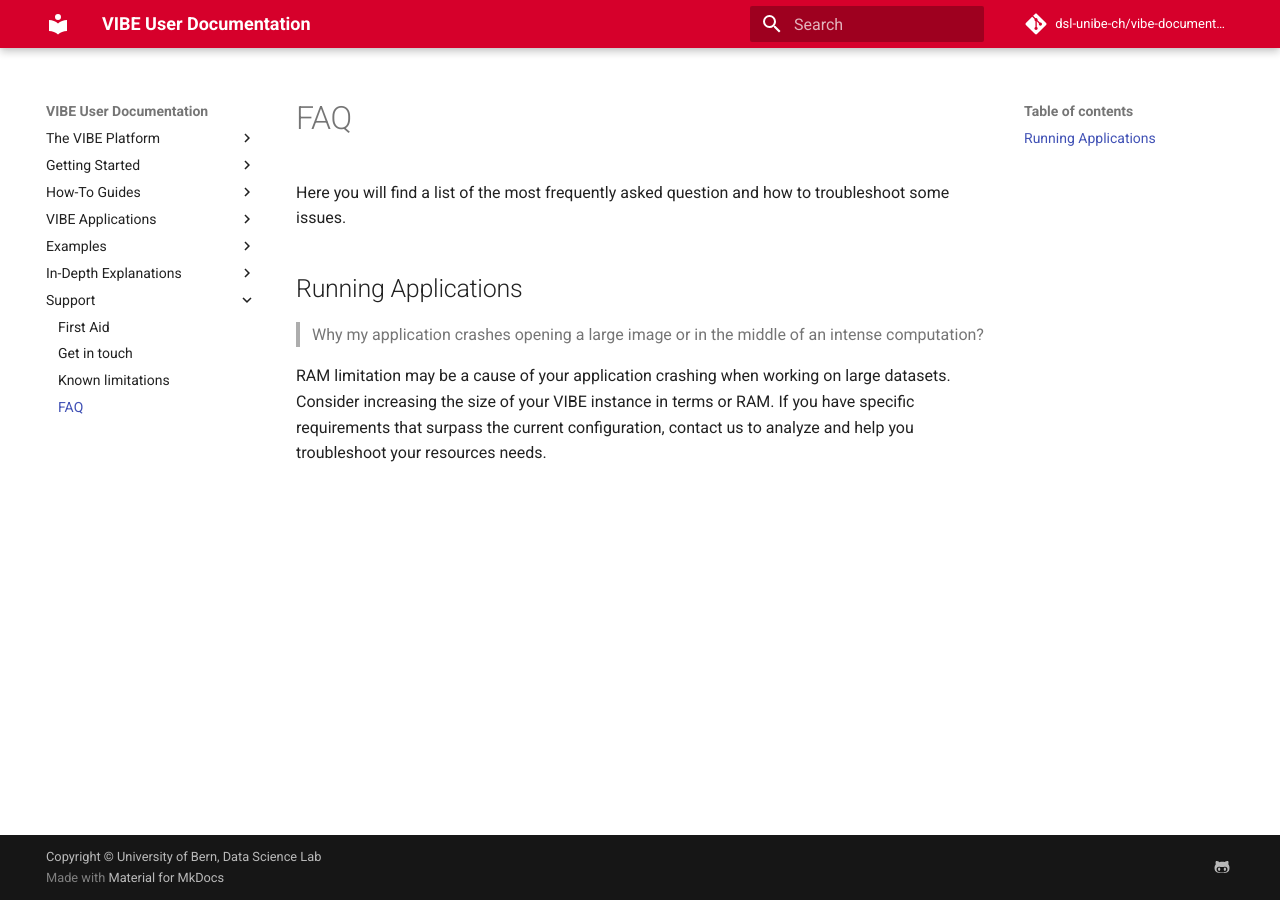
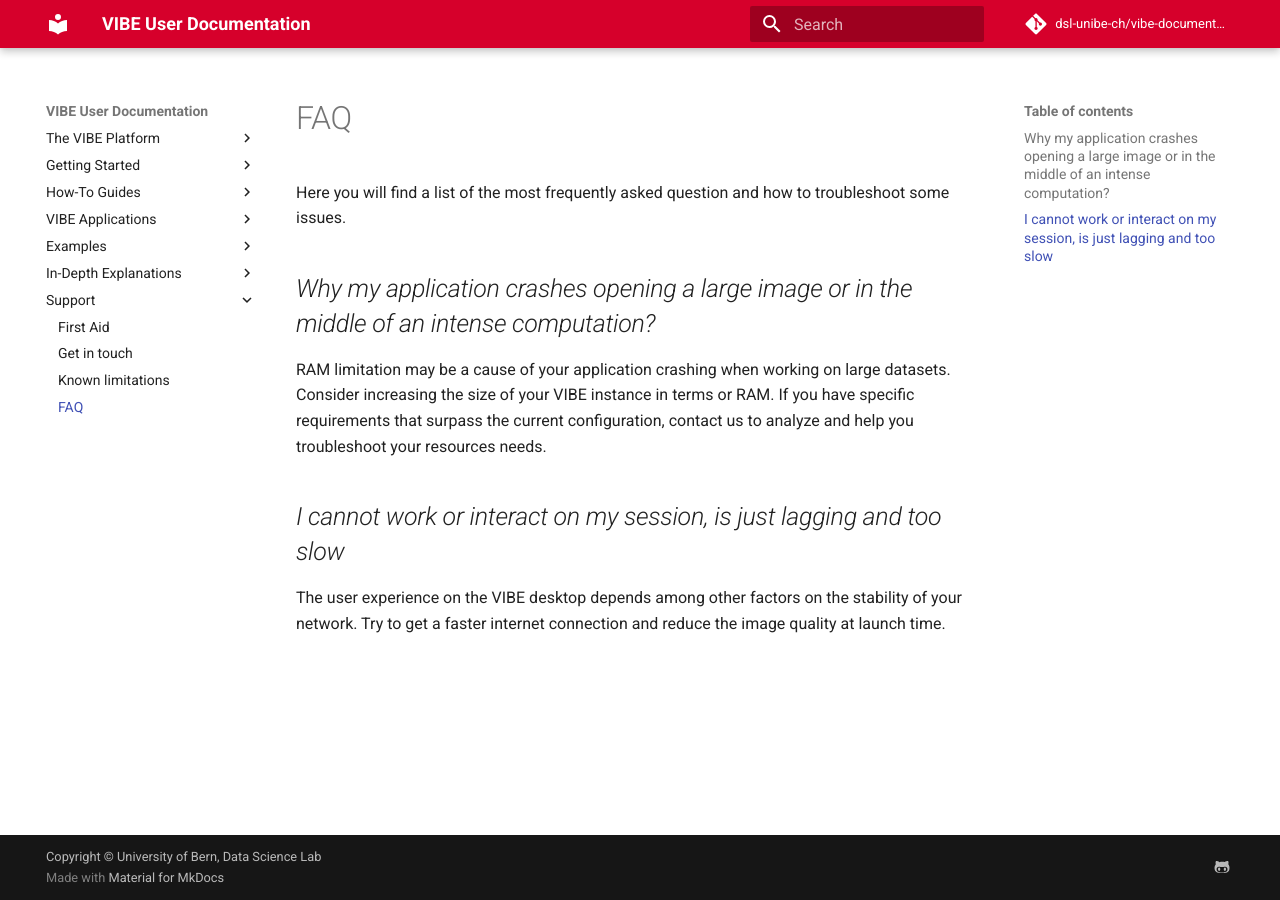
Before and after one commit to dsl-unibe-ch/vibe-documentation, an MkDocs documentation site: the page built from docs/support/faq.md, in a window 1280 px wide. Built offline with MkDocs 1.6.1 and Material for MkDocs 9.7.7, drawn with Linux system fonts in a browser that asks for light colours; comment, search, counter and statistics services are not loaded.

Commit message:
adding FAQ on lagging sessions

```diff
--- a/docs/support/faq.md
+++ b/docs/support/faq.md
@@ -3,8 +3,11 @@
 Here you will find a list of the most frequently asked question and how to troubleshoot some issues.
 
 
-## Running Applications
 
-> Why my application crashes opening a large image or in the middle of an intense computation?
+## *Why my application crashes opening a large image or in the middle of an intense computation?*
 
 RAM limitation may be a cause of your application crashing when working on large datasets. Consider increasing the size of your VIBE instance in terms or RAM. If you have specific requirements that surpass the current configuration, contact us to analyze and help you troubleshoot your resources needs.
+
+## *I cannot work or interact on my session, is just lagging and too slow*
+
+The user experience on the VIBE desktop depends among other factors on the stability of your network. Try to get a faster internet connection and reduce the image quality at launch time.
```
